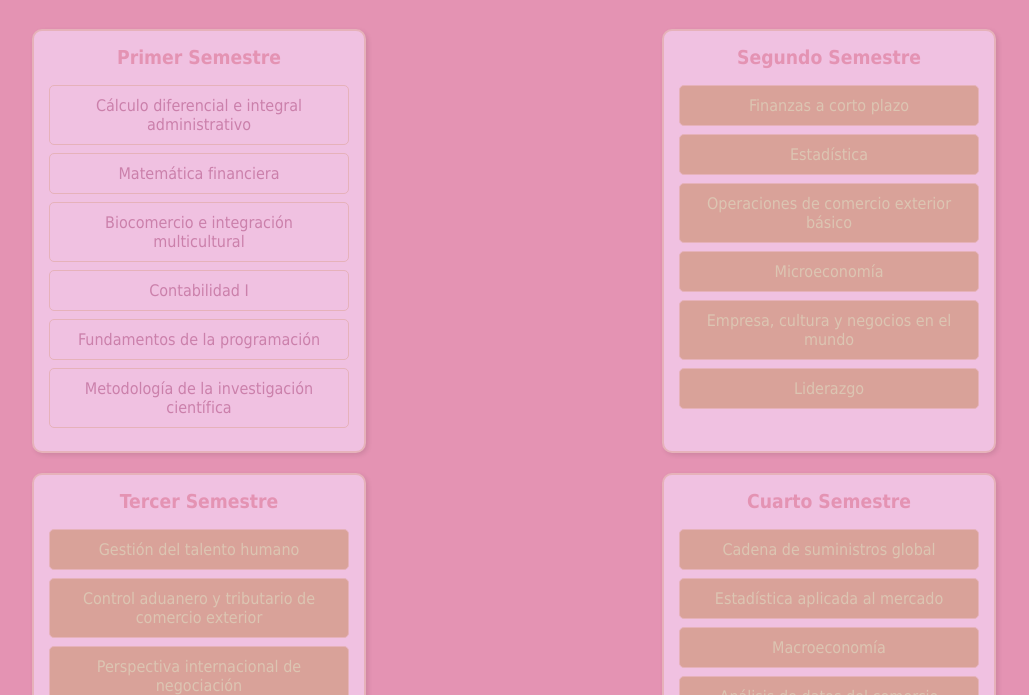
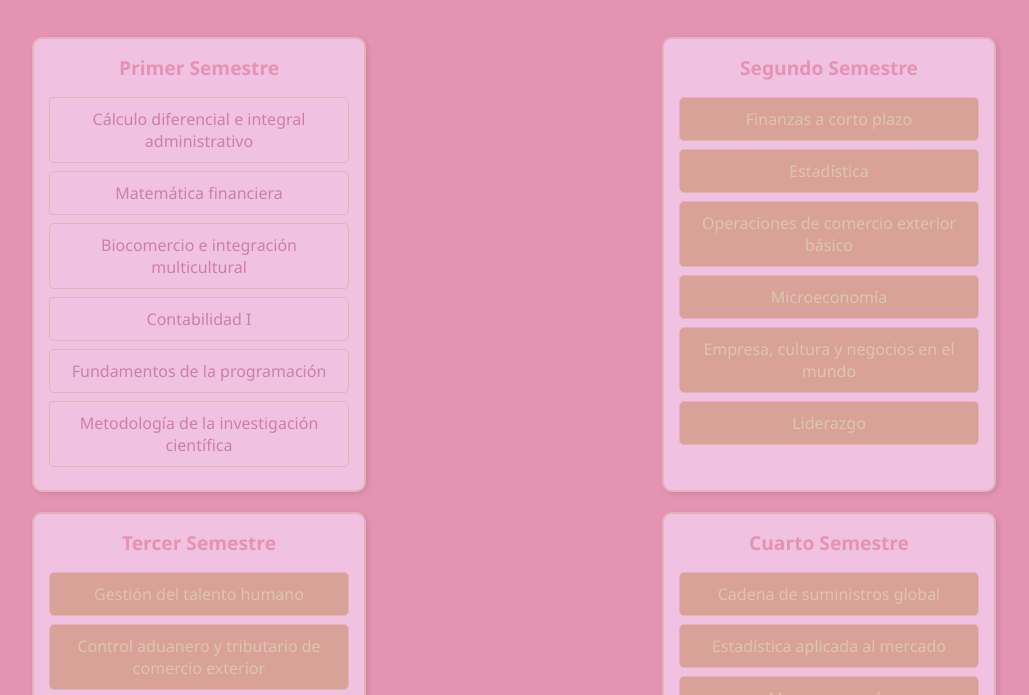
Before and after one commit to Anahi2018/Malla-Comercio-Exterior-2, a plain HTML site: page index.html in a window 1280 px wide. Shown: the part 129-824 px from the top of the page, without its empty margins (126-1155 px from the left). Drawn offline with Linux system fonts and the light colour scheme.

Commit message:
Update style.css

```diff
--- a/style.css
+++ b/style.css
@@ -1,5 +1,5 @@
 body {
-    font-family: 'Olympic', Tahoma, Geneva, Verdana, sans-serif;
+    font-family:'Segoe UI', Tahoma, Geneva, Verdana, sans-serif;
     background-color: #E493B3;
     color: #CB80AB;
     margin: 0;
```
